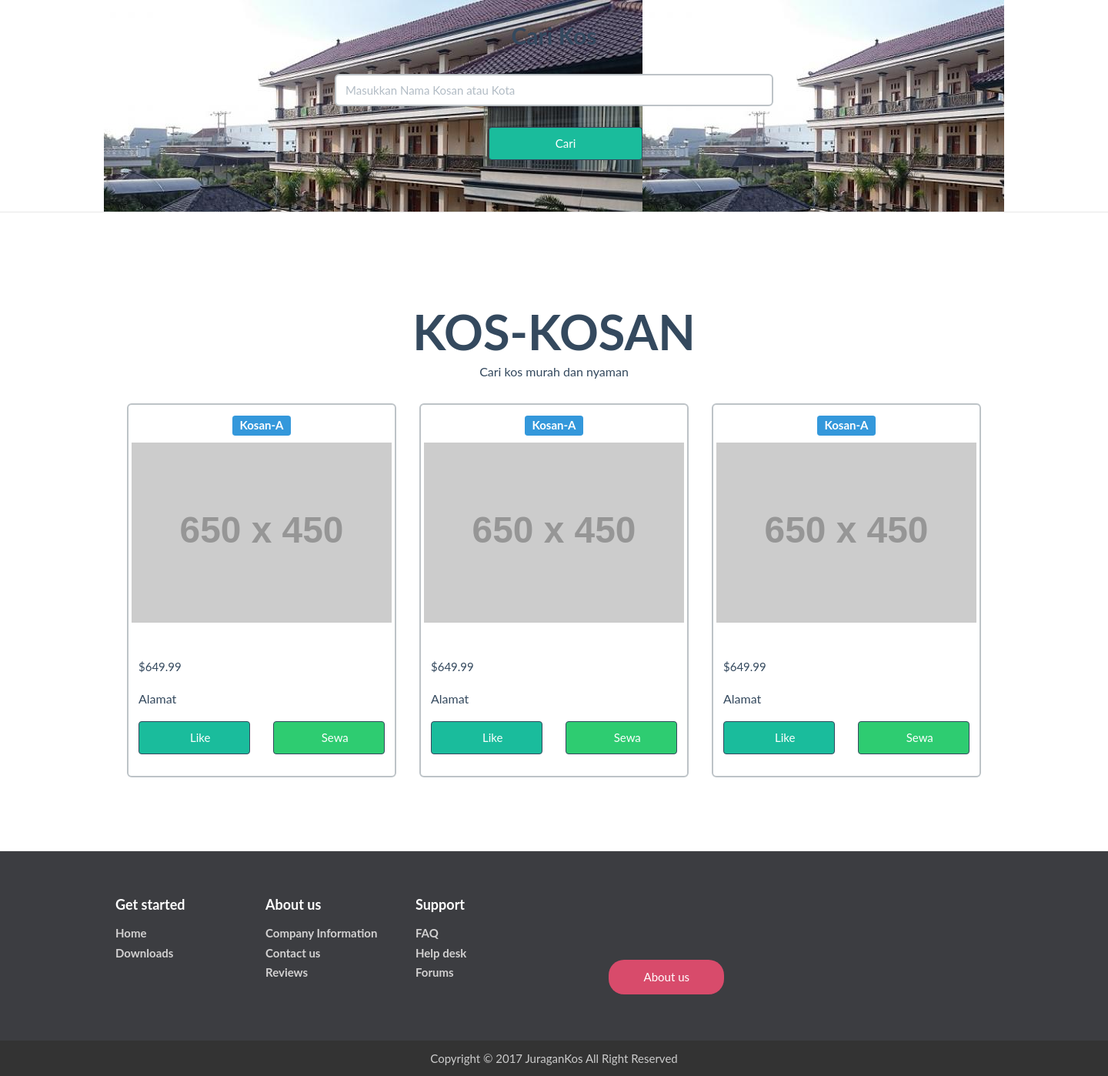
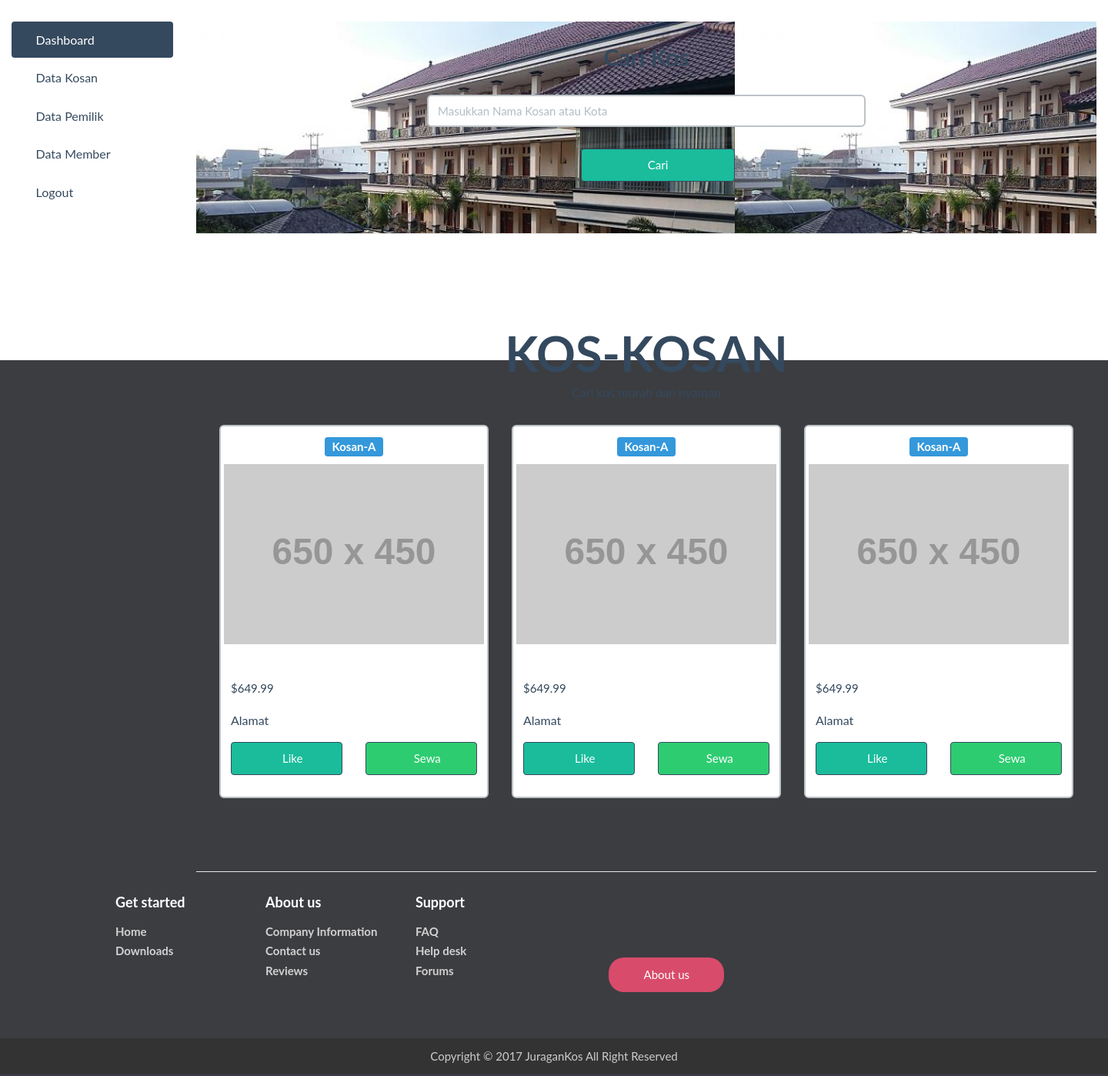
Before and after one commit to BangBewok/TubesAtol, a PHP site: page /index.php in a window 1440 px wide. Shown: the part 60-1458 px from the top of the page at 77% size. Run offline with PHP 8.4, Linux system fonts and the light colour scheme; a user stored in the database is signed in; data comes from the database, SQL or seed files in the repository; grey boxes labelled with a size stand in for pictures from a placeholder-image service; some libraries are stand-ins or nearby versions; some web fonts are replaced.

Commit message:
edit-aris

```diff
--- a/footer.php
+++ b/footer.php
@@ -1,4 +1,8 @@
+</div>
+</div>
 	<!-- Footer -->
+    <br><br>    <br><br>    <br><br>    <br><br>
+    <br><br>    <br><br>    <br><br>    <br><br>
 	<div id="footer">
     	<footer id="myFooter">
             <div class="container">
--- a/header.php
+++ b/header.php
@@ -12,8 +12,8 @@
   <link href="css/style.css" rel="stylesheet">
 
   <!--JS-->
-  <script src="js/jquery.min.js"></script>
-  <script src="js/bootstrap.min.js"></script>
+  <script src="js/jquery.js"></script>
+  <script src="js/bootstrap.js"></script>
 
 </head>
 
@@ -75,7 +75,7 @@
 
 			<div class="collapse navbar-collapse navbar-right" id="bs-example-navbar-collapse-1">
 				<ul class="nav navbar-nav">
-					<li class="menuItem"><a href="">List Kosan</a></li>
+					<li class="menuItem"><a href="index.php">List Kosan</a></li>
                 	<li class="dropdown">
                     	<a href="#" class="dropdown-toggle" data-toggle="dropdown" role="button" aria-haspopup="true" aria-expanded="false">
                     		<i class="fa fa-user-times fa-fw"></i>
@@ -102,6 +102,21 @@
 
 		</div>
 	</nav>
+	<br>
+	<div class="col-md-2">
+		<div class="row"></div>
+		<ul class="nav nav-pills nav-stacked">
+			<li class="active"><a href="dashboard.php"><span class="glyphicon glyphicon-home"></span>  Dashboard</a></li>
+
+			<li><a href="kosan.php"><span class="glyphicon glyphicon-briefcase"></span>  Data Kosan</a></li>
+			<li><a href="pemilik.php"><span class="glyphicon glyphicon-briefcase"></span>  Data Pemilik</a></li>
+			<li><a href="member.php"><span class="glyphicon glyphicon-briefcase"></span>  Data Member</a></li>
+
+			<li><a href="logout.php"><span class="glyphicon glyphicon-log-out"></span>  Logout</a></li>
+		</ul>
+	</div>
+
+<div class="col-md-10">
 
 	<?php
 	 }
```
